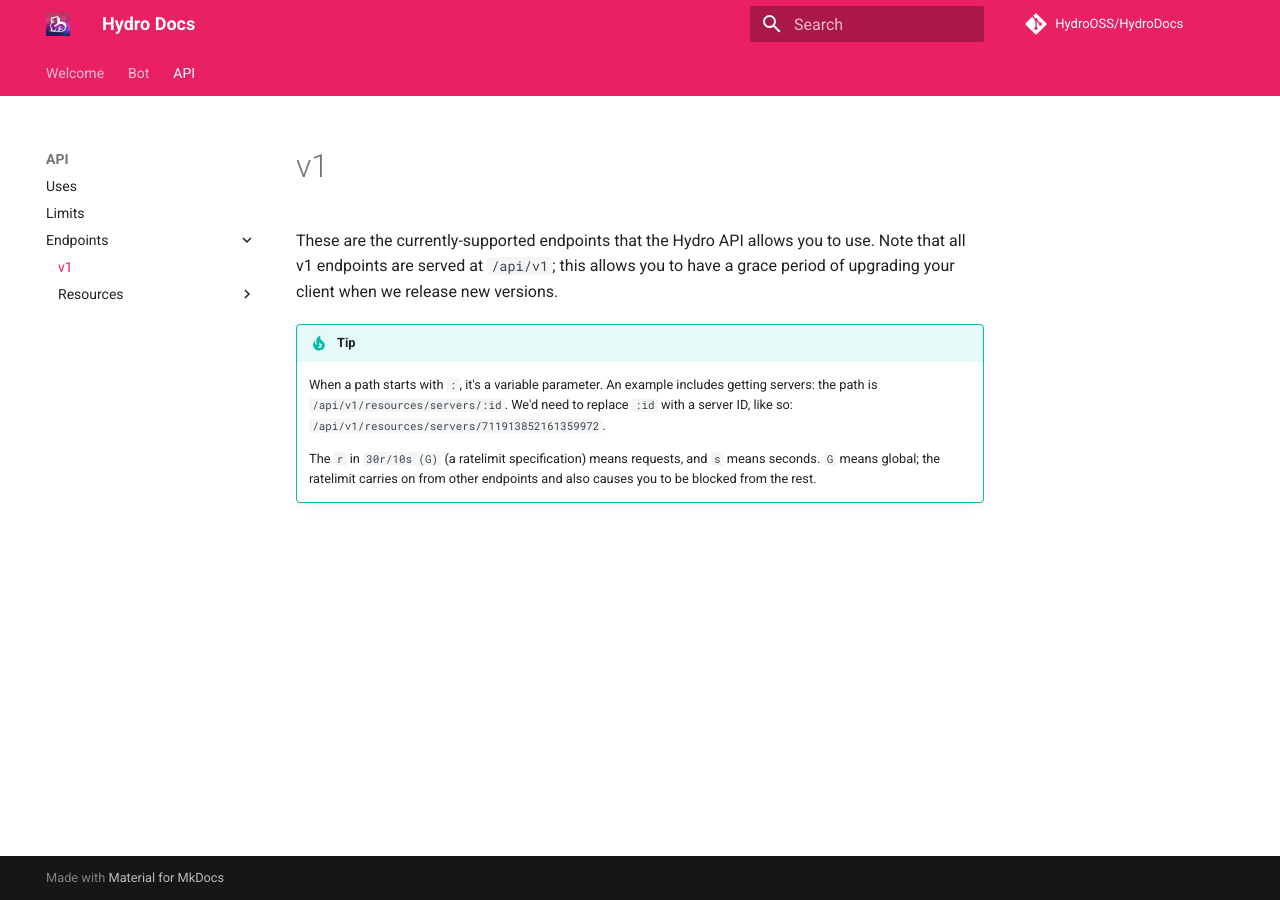
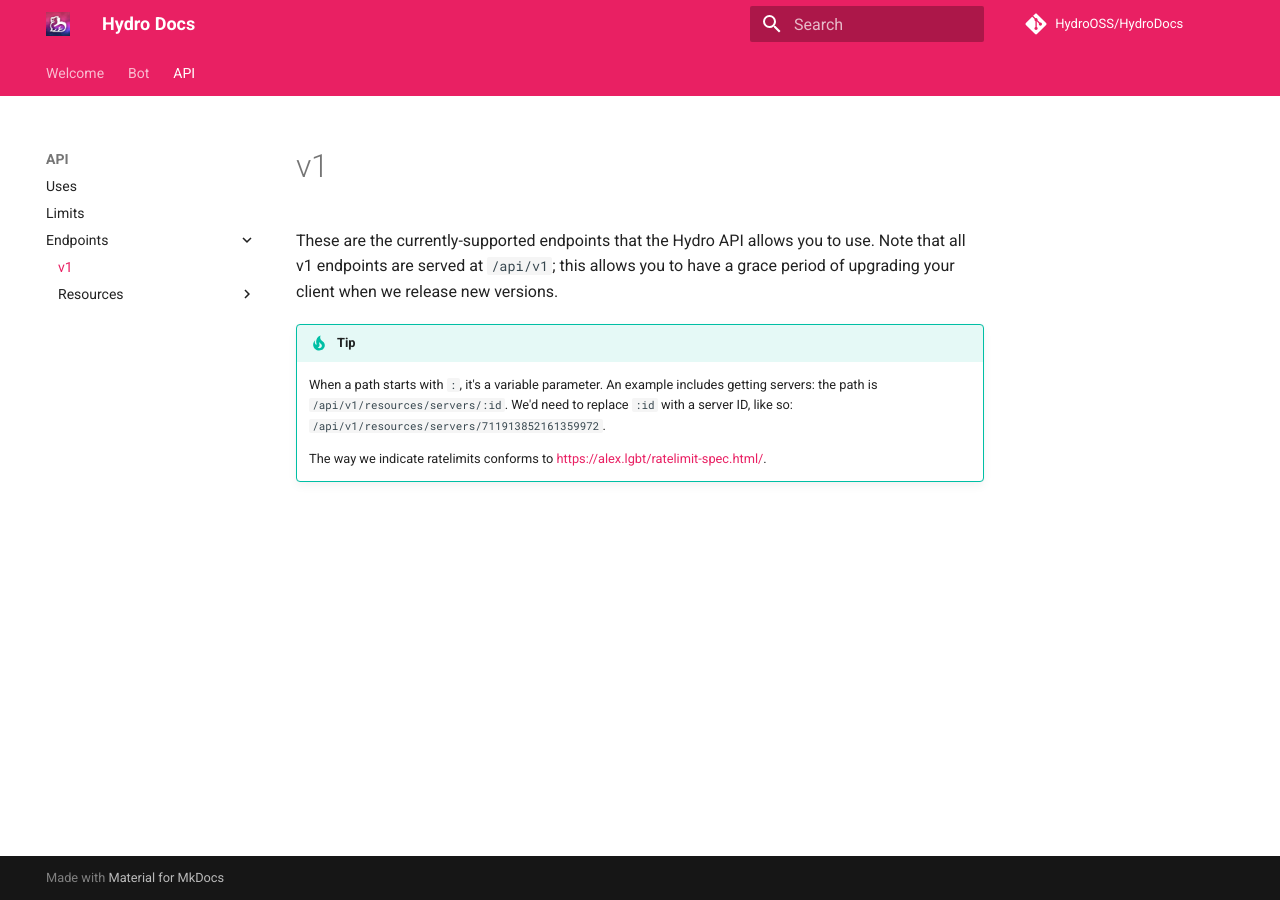
Before and after one commit to HydroOSS/HydroDocs, an MkDocs documentation site: the page built from docs/api/endpoints/index.md, in a window 1280 px wide. Built offline with MkDocs 1.6.1 and Material for MkDocs 9.7.7, drawn with Linux system fonts in a browser that asks for light colours; comment, search, counter and statistics services are not loaded.

Commit message:
link to another page for the ratelimit specification

```diff
--- a/docs/api/endpoints/index.md
+++ b/docs/api/endpoints/index.md
@@ -5,4 +5,4 @@ These are the currently-supported endpoints that the Hydro API allows you to use
 !!! tip
     When a path starts with `:`, it's a variable parameter. An example includes getting servers: the path is `/api/v1/resources/servers/:id`. We'd need to replace `:id` with a server ID, like so: `/api/v1/resources/servers/711913852161359972`.
 
-    The `r` in `30r/10s (G)` (a ratelimit specification) means requests, and `s` means seconds. `G` means global; the ratelimit carries on from other endpoints and also causes you to be blocked from the rest.
+    The way we indicate ratelimits conforms to https://alex.lgbt/ratelimit-spec.html/.
```
